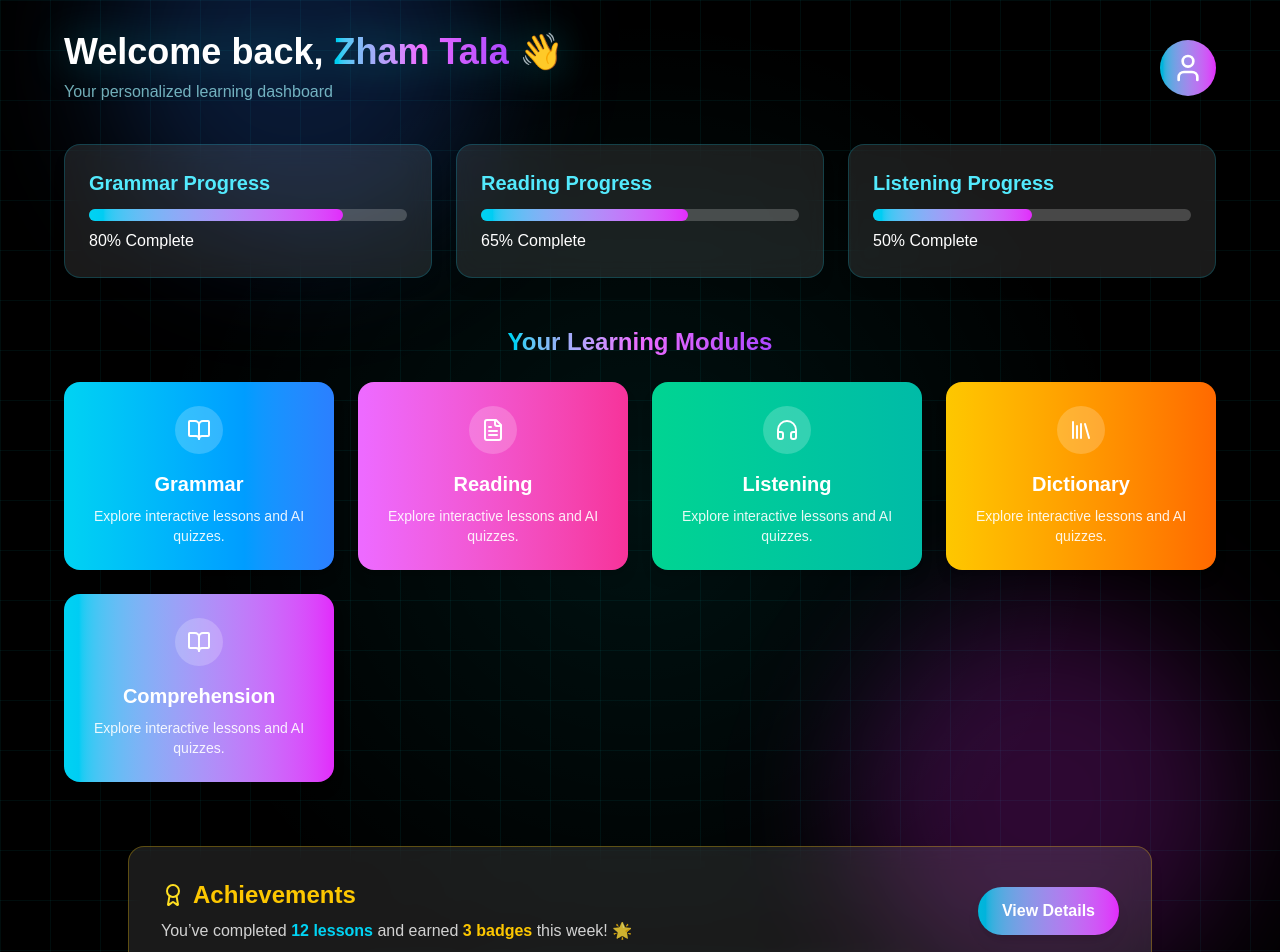
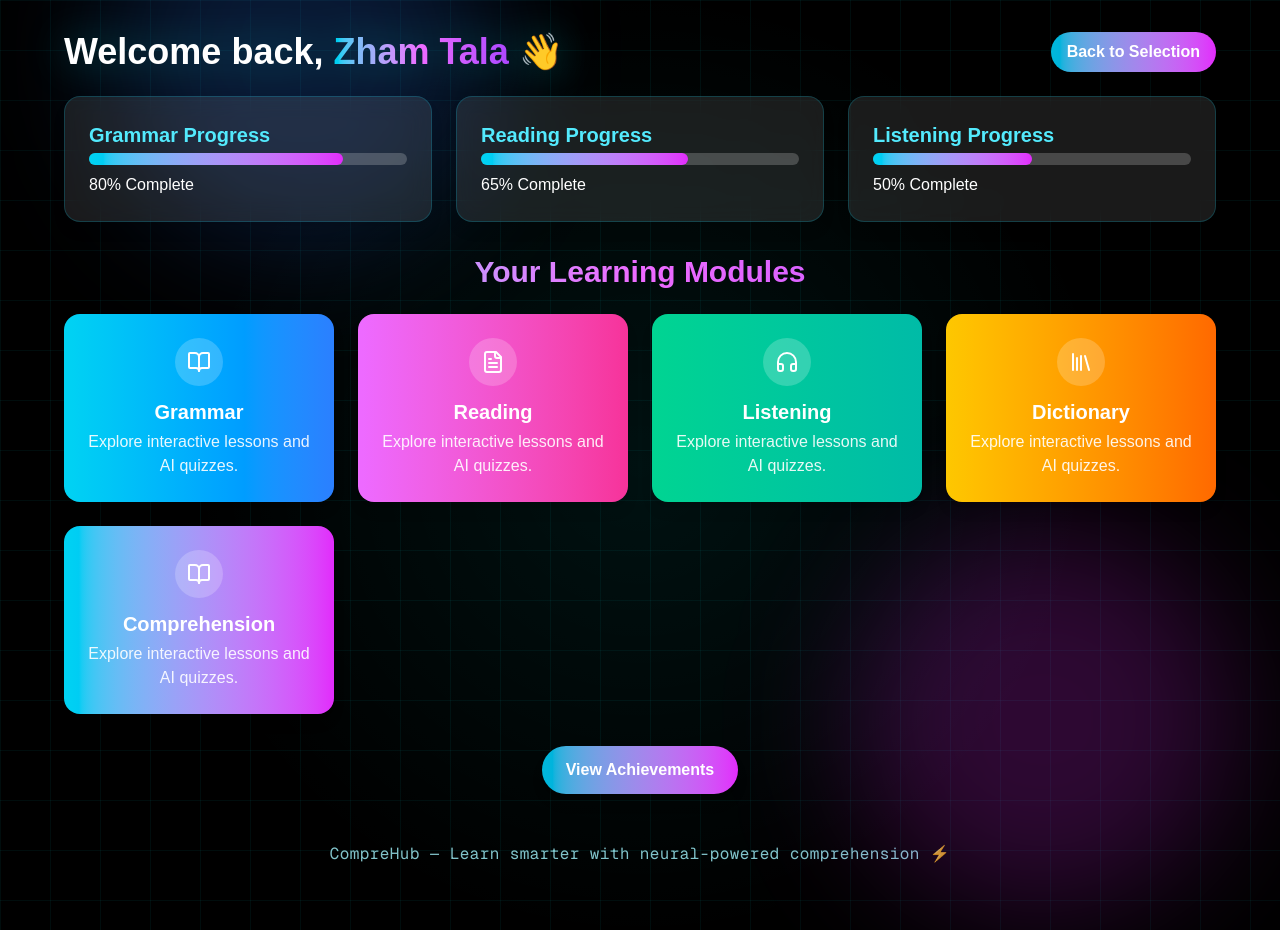
Before and after one commit to zhamtala/Comprehension-Hub, a Next.js app: page /dashboards/StudentDashboard in a window 1280 px wide. Shown: the top 952 px of the page. After the commit the page ends 930 px from the top, so only its background shows below. Built offline with nearby package versions, Linux system fonts and the light colour scheme.

Commit message:
improved ui

```diff
--- /dev/null
+++ b/src/app/dashboards/Achievements/page.tsx
@@ -0,0 +1,93 @@
+"use client";
+
+import { motion } from "framer-motion";
+import { Award } from "lucide-react";
+
+export default function AchievementsPage() {
+  const achievements = [
+    {
+      name: "Grammar Mastery",
+      progress: 80,
+      color: "from-cyan-400 to-blue-500",
+    },
+    {
+      name: "Reading Comprehension",
+      progress: 65,
+      color: "from-fuchsia-400 to-pink-500",
+    },
+    {
+      name: "Listening Skills",
+      progress: 50,
+      color: "from-emerald-400 to-teal-500",
+    },
+    {
+      name: "Vocabulary Builder",
+      progress: 70,
+      color: "from-yellow-400 to-orange-500",
+    },
+  ];
+
+  return (
+    <motion.div
+      initial={{ opacity: 0 }}
+      animate={{ opacity: 1 }}
+      className="relative min-h-screen flex flex-col items-center **justify-between** overflow-hidden bg-black text-white p-8"
+    >
+
+      {/* Container for Header and Progress Bars to stay grouped at the top */}
+      <div className="flex flex-col items-center w-full max-w-5xl">
+
+        {/* Header */}
+        <div className="z-10 w-full max-w-5xl mb-10 flex flex-col md:flex-row justify-between items-start md:items-center gap-4">
+          <div>
+            <h1 className="text-4xl font-extrabold mb-2 bg-gradient-to-r from-cyan-400 via-fuchsia-400 to-purple-500 bg-clip-text text-transparent">
+              <Award className="inline w-8 h-8 mr-2 text-yellow-400" /> Achievements
+            </h1>
+            <p className="text-cyan-200/70 font-light">
+              Track your learning progress and milestones 🌟
+            </p>
+          </div>
+
+          <motion.button
+            whileHover={{ scale: 1.05 }}
+            onClick={() => window.history.back()}
+            className="flex items-center gap-2 px-4 py-2 rounded-full bg-white/10 border border-cyan-400/30 text-cyan-300 hover:bg-cyan-500/20 transition-all font-medium"
+          >
+            ← Back
+          </motion.button>
+        </div>
+
+        {/* Progress Bars */}
+        <div className="z-10 w-full max-w-4xl space-y-8">
+          {achievements.map((achieve, i) => (
+            <motion.div
+              key={i}
+              initial={{ opacity: 0, y: 20 }}
+              animate={{ opacity: 1, y: 0 }}
+              transition={{ delay: i * 0.1 }}
+              className="p-6 rounded-2xl bg-white/10 border border-cyan-400/20 shadow-lg backdrop-blur-md flex flex-col md:flex-row md:items-center justify-between"
+            >
+              <div className="mb-4 md:mb-0">
+                <h2 className="text-xl font-semibold text-cyan-300">{achieve.name}</h2>
+                <p className="text-white/80 mt-1">{achieve.progress}% Complete</p>
+              </div>
+              <div className="w-full md:w-2/3 h-4 bg-white/20 rounded-full overflow-hidden">
+                <motion.div
+                  initial={{ width: 0 }}
+                  animate={{ width: `${achieve.progress}%` }}
+                  transition={{ duration: 1.2, ease: "easeInOut" }}
+                  className={`h-4 rounded-full bg-gradient-to-r ${achieve.color}`}
+                />
+              </div>
+            </motion.div>
+          ))}
+        </div>
+      </div>
+
+      {/* Footer - No absolute positioning, using Flexbox to place at bottom */}
+      <footer className="mt-16 mb-4 text-sm text-cyan-200/80 font-mono tracking-wide text-center w-full">
+        CompreHub — Track your progress and celebrate your wins ⚡
+      </footer>
+    </motion.div>
+  );
+}
--- a/src/app/dashboards/StudentDashboard/page.tsx
+++ b/src/app/dashboards/StudentDashboard/page.tsx
@@ -1,9 +1,12 @@
 "use client";
 
 import { motion } from "framer-motion";
-import { BookOpen, Headphones, FileText, Award, User, Library } from "lucide-react";
+import { BookOpen, Headphones, FileText, Library } from "lucide-react";
+import { useRouter } from "next/navigation";
 
 export default function StudentDashboard() {
+  const router = useRouter();
+
   const user = {
     name: "Zham Tala",
     progress: {
@@ -14,164 +17,101 @@ export default function StudentDashboard() {
   };
 
   const modules = [
-    {
-      name: "Grammar",
-      icon: <BookOpen className="w-6 h-6" />,
-      color: "from-cyan-400 to-blue-500",
-      path: "/grammar",
-    },
-    {
-      name: "Reading",
-      icon: <FileText className="w-6 h-6" />,
-      color: "from-fuchsia-400 to-pink-500",
-      path: "/reading",
-    },
-    {
-      name: "Listening",
-      icon: <Headphones className="w-6 h-6" />,
-      color: "from-emerald-400 to-teal-500",
-      path: "/listening",
-    },
-    {
-      name: "Dictionary",
-      icon: <Library className="w-6 h-6" />,
-      color: "from-yellow-400 to-orange-500",
-      path: "/dictionary",
-    },
-    {
-      name: "Comprehension",
-      icon: <BookOpen className="w-6 h-6" />,
-      color: "from-cyan-400 to-fuchsia-500",
-      path: "/comprehension/play",
-    }
-
+    { name: "Grammar", icon: <BookOpen className="w-6 h-6" />, color: "from-cyan-400 to-blue-500", path: "/grammar" },
+    { name: "Reading", icon: <FileText className="w-6 h-6" />, color: "from-fuchsia-400 to-pink-500", path: "/reading" },
+    { name: "Listening", icon: <Headphones className="w-6 h-6" />, color: "from-emerald-400 to-teal-500", path: "/listening" },
+    { name: "Dictionary", icon: <Library className="w-6 h-6" />, color: "from-yellow-400 to-orange-500", path: "/dictionary" },
+    { name: "Comprehension", icon: <BookOpen className="w-6 h-6" />, color: "from-cyan-400 to-fuchsia-500", path: "/comprehension/play" },
   ];
 
   return (
     <motion.div
       initial={{ opacity: 0 }}
       animate={{ opacity: 1 }}
-      transition={{ duration: 1 }}
-      className="relative min-h-screen flex flex-col items-center justify-start overflow-hidden bg-black text-white p-8"
+      className="relative min-h-screen flex flex-col items-center justify-start overflow-hidden bg-black text-white p-4 sm:p-8"
     >
-      {/* 🔷 Background holographic grid */}
+      {/* Background Effects */}
       <div className="absolute inset-0 bg-[radial-gradient(circle_at_center,rgba(0,255,255,0.07),transparent_60%)]" />
       <div className="absolute inset-0 bg-[linear-gradient(rgba(0,255,255,0.05)_1px,transparent_1px),linear-gradient(90deg,rgba(0,255,255,0.05)_1px,transparent_1px)] bg-[size:50px_50px]" />
+      <motion.div className="absolute -top-40 left-20 h-72 w-72 sm:h-96 sm:w-96 rounded-full bg-blue-500/20 blur-3xl" animate={{ x: [0, 40, 0], y: [0, 30, 0] }} transition={{ duration: 8, repeat: Infinity, ease: "easeInOut" }} />
+      <motion.div className="absolute bottom-0 right-0 h-72 w-72 sm:h-96 sm:w-96 rounded-full bg-fuchsia-500/20 blur-3xl" animate={{ x: [0, -50, 0], y: [0, -20, 0] }} transition={{ duration: 9, repeat: Infinity, ease: "easeInOut" }} />
 
-      {/* Floating orbs */}
-      <motion.div
-        className="absolute -top-40 left-20 h-96 w-96 rounded-full bg-blue-500/20 blur-3xl"
-        animate={{ x: [0, 40, 0], y: [0, 30, 0] }}
-        transition={{ duration: 8, repeat: Infinity, ease: "easeInOut" }}
-      />
-      <motion.div
-        className="absolute bottom-0 right-0 h-96 w-96 rounded-full bg-fuchsia-500/20 blur-3xl"
-        animate={{ x: [0, -50, 0], y: [0, -20, 0] }}
-        transition={{ duration: 9, repeat: Infinity, ease: "easeInOut" }}
-      />
+      {/* Header + Buttons */}
+      <div className="z-10 flex flex-col sm:flex-row justify-between items-center w-full max-w-6xl mb-6 gap-4 sm:gap-0">
+        <h1 className="text-3xl sm:text-4xl font-extrabold drop-shadow-[0_0_20px_rgba(0,255,255,0.3)] text-center sm:text-left w-full sm:w-auto">
+          Welcome back, <span className="bg-gradient-to-r from-cyan-400 via-fuchsia-400 to-purple-500 bg-clip-text text-transparent">{user.name}</span> 👋
+        </h1>
 
-      {/* Header */}
-      <div className="z-10 flex justify-between items-center w-full max-w-6xl mb-10">
-        <div>
-          <h1 className="text-4xl font-extrabold mb-2 drop-shadow-[0_0_20px_rgba(0,255,255,0.3)]">
-            Welcome back,{" "}
-            <span className="bg-gradient-to-r from-cyan-400 via-fuchsia-400 to-purple-500 bg-clip-text text-transparent">
-              {user.name}
-            </span>{" "}
-            👋
-          </h1>
-          <p className="text-cyan-200/70 font-light">
-            Your personalized learning dashboard
-          </p>
+        {/* Mobile: Buttons centered */}
+        <div className="flex flex-col sm:flex-row gap-2 w-full sm:w-auto items-center">
+          <motion.button
+            whileHover={{ scale: 1.1 }}
+            whileTap={{ scale: 0.95 }}
+            onClick={() => router.push("/select")}
+            className="bg-gradient-to-r from-cyan-500 to-fuchsia-500 text-white px-3 py-1.5 sm:px-4 sm:py-2 rounded-full font-semibold text-sm sm:text-base shadow-lg hover:opacity-90 transition w-full sm:w-auto text-center"
+          >
+            Back to Selection
+          </motion.button>
+
+          {/* Mobile: Next to back button, centered */}
+          <motion.button
+            whileHover={{ scale: 1.05 }}
+            whileTap={{ scale: 0.95 }}
+            onClick={() => router.push("/dashboards/Achievements")}
+            className="bg-gradient-to-r from-cyan-500 to-fuchsia-500 text-white px-3 py-1.5 sm:px-4 sm:py-2 rounded-full font-semibold text-sm sm:text-base shadow-lg hover:opacity-90 transition w-full sm:hidden text-center"
+          >
+            View Achievements
+          </motion.button>
         </div>
-
-        <motion.div
-          whileHover={{ scale: 1.1 }}
-          className="bg-gradient-to-r from-cyan-500 to-fuchsia-500 p-3 rounded-full shadow-lg"
-        >
-          <User className="w-8 h-8 text-white" />
-        </motion.div>
       </div>
 
       {/* Progress Stats */}
-      <div className="z-10 grid md:grid-cols-3 gap-6 w-full max-w-6xl mb-12">
+      <div className="z-10 w-full max-w-6xl grid grid-cols-1 sm:grid-cols-3 gap-4 sm:gap-6 mb-8">
         {Object.entries(user.progress).map(([key, value]) => (
-          <motion.div
-            key={key}
-            whileHover={{ scale: 1.05 }}
-            className="p-6 rounded-2xl bg-white/10 backdrop-blur-md border border-cyan-400/20 shadow-lg"
-          >
-            <h2 className="text-xl font-semibold capitalize mb-3 text-cyan-300">
-              {key} Progress
-            </h2>
-            <div className="w-full bg-white/20 h-3 rounded-full mb-2">
-              <div
-                className="h-3 rounded-full bg-gradient-to-r from-cyan-400 to-fuchsia-500 transition-all duration-700"
-                style={{ width: `${value}%` }}
-              ></div>
+          <motion.div key={key} whileHover={{ scale: 1.05 }} className="p-3 sm:p-6 rounded-2xl bg-white/10 backdrop-blur-md border border-cyan-400/20 shadow-lg">
+            <h2 className="text-lg sm:text-xl font-semibold capitalize mb-1 text-cyan-300">{key} Progress</h2>
+            <div className="w-full bg-white/20 h-2 sm:h-3 rounded-full mb-2">
+              <div className="h-2 sm:h-3 rounded-full bg-gradient-to-r from-cyan-400 to-fuchsia-500 transition-all duration-700" style={{ width: `${value}%` }}></div>
             </div>
-            <p className="text-white font-medium">{value}% Complete</p>
+            <p className="text-white font-medium text-sm sm:text-base">{value}% Complete</p>
           </motion.div>
         ))}
       </div>
 
       {/* Learning Modules */}
-      <h2 className="z-10 text-2xl font-bold mb-6 bg-gradient-to-r from-cyan-400 via-fuchsia-400 to-purple-500 bg-clip-text text-transparent">
+      <h2 className="z-10 text-2xl sm:text-3xl font-bold mb-4 sm:mb-6 bg-gradient-to-r from-cyan-400 via-fuchsia-400 to-purple-500 bg-clip-text text-transparent text-center w-full">
         Your Learning Modules
       </h2>
-
-      <div className="z-10 grid sm:grid-cols-2 md:grid-cols-4 gap-6 max-w-6xl">
+      <div className="z-10 w-full max-w-6xl grid grid-cols-1 sm:grid-cols-2 md:grid-cols-3 lg:grid-cols-4 gap-4 sm:gap-6 mb-8">
         {modules.map((module, i) => (
           <motion.a
             key={module.name}
             href={module.path}
-            initial={{ opacity: 0, y: 30 }}
+            initial={{ opacity: 0, y: 20 }}
             animate={{ opacity: 1, y: 0 }}
-            transition={{ delay: 0.2 + i * 0.2 }}
-            whileHover={{
-              scale: 1.08,
-              boxShadow: "0 0 30px rgba(0,255,255,0.3)",
-            }}
-            className={`p-6 bg-gradient-to-r ${module.color} text-white rounded-2xl shadow-lg flex flex-col items-center justify-center text-center transition-transform`}
+            transition={{ delay: 0.2 + i * 0.1 }}
+            whileHover={{ scale: 1.08, boxShadow: "0 0 30px rgba(0,255,255,0.3)" }}
+            className={`p-4 sm:p-6 bg-gradient-to-r ${module.color} text-white rounded-2xl shadow-lg flex flex-col items-center justify-center text-center transition-transform`}
           >
-            <div className="bg-white/20 p-3 rounded-full mb-4">{module.icon}</div>
-            <h3 className="text-xl font-semibold mb-2">{module.name}</h3>
-            <p className="text-sm opacity-90">
-              Explore interactive lessons and AI quizzes.
-            </p>
+            <div className="bg-white/20 p-3 rounded-full mb-3">{module.icon}</div>
+            <h3 className="text-lg sm:text-xl font-semibold mb-1">{module.name}</h3>
+            <p className="text-sm sm:text-base opacity-90">Explore interactive lessons and AI quizzes.</p>
           </motion.a>
         ))}
       </div>
 
-      {/* Achievements */}
-      <motion.div
-        initial={{ opacity: 0, y: 40 }}
-        animate={{ opacity: 1, y: 0 }}
-        transition={{ delay: 0.4 }}
-        className="z-10 mt-16 p-8 bg-white/10 backdrop-blur-md border border-yellow-400/30 rounded-2xl shadow-lg w-full max-w-5xl flex flex-col md:flex-row items-center justify-between"
+      {/* Desktop: View Achievements Button at Bottom */}
+      <motion.button
+        whileHover={{ scale: 1.05 }}
+        whileTap={{ scale: 0.95 }}
+        onClick={() => router.push("/dashboards/Achievements")}
+        className="hidden sm:inline z-10 mb-12 bg-gradient-to-r from-cyan-500 to-fuchsia-500 text-white px-6 py-3 rounded-full font-semibold shadow-lg hover:opacity-90 transition"
       >
-        <div>
-          <h2 className="text-2xl font-bold text-yellow-400 flex items-center gap-2 mb-2">
-            <Award className="text-yellow-300" /> Achievements
-          </h2>
-          <p className="text-white/80">
-            You’ve completed{" "}
-            <span className="font-semibold text-cyan-400">12 lessons</span> and
-            earned <span className="font-semibold text-yellow-400">3 badges</span> this week! 🌟
-          </p>
-        </div>
-
-        <motion.a
-          whileHover={{ scale: 1.1 }}
-          href="/dashboard/achievements"
-          className="mt-6 md:mt-0 bg-gradient-to-r from-cyan-500 to-fuchsia-500 text-white px-6 py-3 rounded-full font-semibold shadow-lg hover:opacity-90 transition"
-        >
-          View Details
-        </motion.a>
-      </motion.div>
+        View Achievements
+      </motion.button>
 
       {/* Footer */}
-      <footer className="absolute bottom-6 text-sm text-cyan-200/80 font-mono tracking-wide">
+      <footer className="text-center w-full text-sm sm:text-base text-cyan-200/80 font-mono tracking-wide mb-4 sm:mb-8">
         CompreHub — Learn smarter with neural-powered comprehension ⚡
       </footer>
     </motion.div>
--- a/src/app/grammar/page.tsx
+++ b/src/app/grammar/page.tsx
@@ -271,8 +271,8 @@ export default function GrammarQuiz() {
             >
               {feedback.status}{" "}
               {answeredCorrectly
-                ? `✅ Correct: ${currentQuestion.correctWord}`
-                : `❌ You chose: ${userAnswer}`}
+                ? ` You chose: ${currentQuestion.correctWord}`
+                : ` You chose: ${userAnswer}`}
               <p className="mt-2 text-sm text-black/80">
                 {currentQuestion.explanation}
               </p>
```
Also changed, not shown: src/app/comprehension/play/page.tsx (+39 -160 lines).
